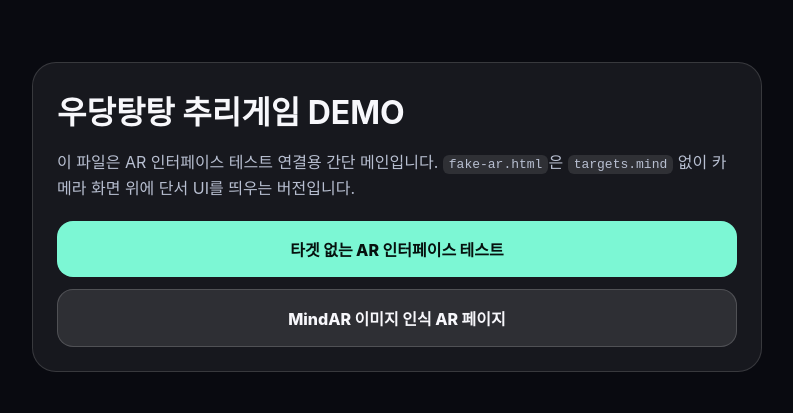
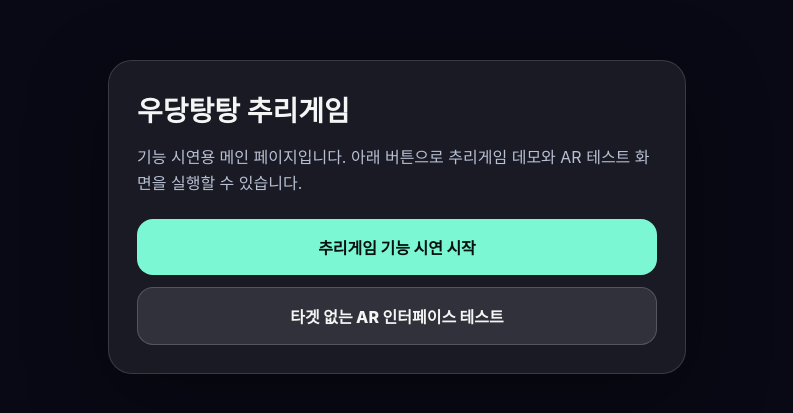
Before and after one commit to JBST-Y/Clumsy_Game, a plain HTML site: page index.html in a window 1280 px wide. Shown: the part 207-620 px from the top of the page, without its empty margins (243-1036 px from the left). Drawn offline with Linux system fonts and the light colour scheme.

Commit message:
Connect index page to mystery demo

```diff
--- a/index.html
+++ b/index.html
@@ -3,61 +3,69 @@
 <head>
   <meta charset="UTF-8" />
   <meta name="viewport" content="width=device-width, initial-scale=1.0" />
-  <title>우당탕탕 추리게임 DEMO - 간단 링크</title>
+  <title>우당탕탕 추리게임</title>
   <style>
     body {
       margin: 0;
       min-height: 100vh;
-      background: #090a10;
-      color: #f7f7fb;
-      font-family: -apple-system, BlinkMacSystemFont, "Segoe UI", Roboto, "Noto Sans KR", sans-serif;
-      display: grid;
-      place-items: center;
+      background: #080914;
+      color: #f5f5f5;
+      font-family: -apple-system, BlinkMacSystemFont, "Segoe UI", "Noto Sans KR", sans-serif;
+      display: flex;
+      justify-content: center;
+      align-items: center;
       padding: 24px;
     }
-    main {
-      width: min(680px, 100%);
-      background: rgba(255,255,255,0.06);
-      border: 1px solid rgba(255,255,255,0.14);
+
+    .container {
+      width: 100%;
+      max-width: 520px;
+      background: rgba(255, 255, 255, 0.07);
+      border: 1px solid rgba(255, 255, 255, 0.14);
       border-radius: 24px;
-      padding: 24px;
+      padding: 28px;
+      box-shadow: 0 24px 80px rgba(0, 0, 0, 0.35);
     }
-    h1 { margin: 0 0 10px; }
-    p { color: #b8bfd1; line-height: 1.65; }
-    .grid { display: grid; gap: 12px; margin-top: 20px; }
+
+    h1 {
+      margin: 0 0 10px;
+      font-size: 28px;
+    }
+
+    p {
+      color: #b9c0d4;
+      line-height: 1.6;
+      margin-bottom: 22px;
+    }
+
     a {
       display: block;
+      text-decoration: none;
+      text-align: center;
       padding: 16px;
       border-radius: 16px;
-      text-decoration: none;
+      margin-top: 12px;
+      font-weight: 800;
+      background: #7cf7d4;
       color: #06110e;
-      background: #7cf7d4;
-      font-weight: 800;
-      text-align: center;
     }
+
     a.secondary {
-      color: #f7f7fb;
-      background: rgba(255,255,255,0.1);
-      border: 1px solid rgba(255,255,255,0.16);
-    }
-    code {
-      background: rgba(255,255,255,0.1);
-      padding: 2px 6px;
-      border-radius: 6px;
+      background: rgba(255, 255, 255, 0.1);
+      color: #f5f5f5;
+      border: 1px solid rgba(255, 255, 255, 0.18);
     }
   </style>
 </head>
 <body>
-  <main>
-    <h1>우당탕탕 추리게임 DEMO</h1>
+  <main class="container">
+    <h1>우당탕탕 추리게임</h1>
     <p>
-      이 파일은 AR 인터페이스 테스트 연결용 간단 메인입니다.
-      <code>fake-ar.html</code>은 <code>targets.mind</code> 없이 카메라 화면 위에 단서 UI를 띄우는 버전입니다.
+      기능 시연용 메인 페이지입니다. 아래 버튼으로 추리게임 데모와 AR 테스트 화면을 실행할 수 있습니다.
     </p>
-    <div class="grid">
-      <a href="./fake-ar.html">타겟 없는 AR 인터페이스 테스트</a>
-      <a class="secondary" href="./ar-photo.html">MindAR 이미지 인식 AR 페이지</a>
-    </div>
+
+    <a href="./mystery_demo.html">추리게임 기능 시연 시작</a>
+    <a class="secondary" href="./fake-ar.html">타겟 없는 AR 인터페이스 테스트</a>
   </main>
 </body>
 </html>
```
